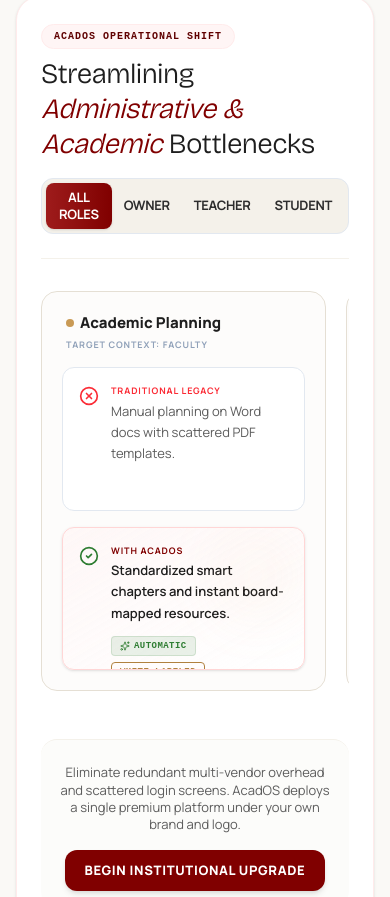
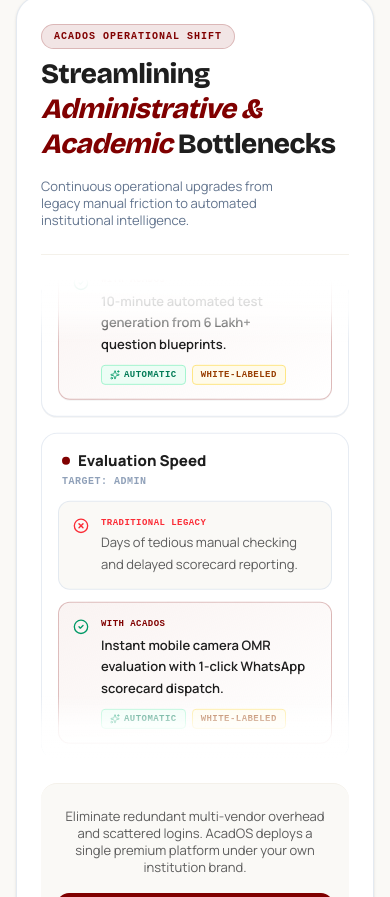
Before and after one commit to hoduacademycontenttwo-sudo/AcadOS, a React (Vite) app: page / in a window 390 px wide. Shown: the part 4147-5044 px from the top of the page. Built offline with nearby package versions, Linux system fonts and the light colour scheme; a web font is replaced by a local one.

Commit message:
feat: convert operational shift comparison section into a smooth continuous auto-scrolling marquee on desktop and mobile

```diff
--- a/src/components/BeforeAfterSlider.tsx
+++ b/src/components/BeforeAfterSlider.tsx
@@ -1,12 +1,11 @@
-import React, { useState } from 'react';
-import { ToggleLeft, ToggleRight, XCircle, CheckCircle2, Star, Sparkles, Sliders } from 'lucide-react';
-import { motion, AnimatePresence } from 'motion/react';
+import React from 'react';
+import { XCircle, CheckCircle2, Sparkles, ArrowRight } from 'lucide-react';
 
 interface ComparisonItem {
   category: string;
   traditional: string;
   acados: string;
-  role: 'owner' | 'teacher' | 'student' | 'all';
+  role: string;
 }
 
 const COMPARISON_ITEMS: ComparisonItem[] = [
@@ -14,159 +13,164 @@
     category: 'Academic Planning',
     traditional: 'Manual planning on Word docs with scattered PDF templates.',
     acados: 'Standardized smart chapters and instant board-mapped resources.',
-    role: 'teacher'
+    role: 'Faculty'
   },
   {
     category: 'Assessment Creation',
-    traditional: 'Hours manual typesetting, copying formulas, and aligning layouts.',
-    acados: '10-minute generation from 5 Lakh+ question template blueprints.',
-    role: 'teacher'
+    traditional: 'Hours of manual typesetting, copying math formulas, and aligning layouts.',
+    acados: '10-minute automated test generation from 6 Lakh+ question blueprints.',
+    role: 'Faculty'
   },
   {
     category: 'Evaluation Speed',
-    traditional: 'Days of manual checking and delayed scorecard reporting.',
-    acados: 'Instant mobile camera OMR evaluation and auto WhatsApp dispatch.',
-    role: 'owner'
+    traditional: 'Days of tedious manual checking and delayed scorecard reporting.',
+    acados: 'Instant mobile camera OMR evaluation with 1-click WhatsApp scorecard dispatch.',
+    role: 'Admin'
+  },
+  {
+    category: 'CBT Mock Simulations',
+    traditional: 'Third-party portals with clunky UIs and recurring per-test server bills.',
+    acados: 'In-house NTA-grade computer based test engine with anti-cheat timers.',
+    role: 'Exam Head'
   },
   {
     category: 'Student Study Habits',
-    traditional: 'Unstructured and passive worksheet drills without tracking.',
-    acados: 'Gamified interactive practice sheets, streaks, and mistake binders.',
-    role: 'student'
+    traditional: 'Unstructured and passive worksheet drills without performance analytics.',
+    acados: 'Gamified interactive practice LMS, study streaks, and smart error binders.',
+    role: 'Student'
   },
   {
     category: 'Academic Intelligence',
-    traditional: 'Only raw test marks available; weak topic areas stay hidden.',
+    traditional: 'Only raw test marks available; student conceptual weaknesses stay hidden.',
     acados: 'Concept-by-concept diagnostic graphs mapping exact remedial needs.',
-    role: 'owner'
+    role: 'Director'
   },
   {
     category: 'Admissions & CRM',
-    traditional: 'Missed inquiry desk calls and loose paper counseling logs.',
-    acados: 'Centralized lead pipeline with automated alerts and callbacks.',
-    role: 'owner'
+    traditional: 'Missed inquiry desk phone calls and loose paper counseling registers.',
+    acados: 'Centralized lead CRM with automated WhatsApp follow-up reminders.',
+    role: 'Counselor'
+  },
+  {
+    category: 'Fee Management',
+    traditional: 'Physical receipt books, manual reconciliations, and overdue fee leakages.',
+    acados: 'Automated installment ledgers, online payment links, and instant receipts.',
+    role: 'Accounts'
   }
 ];
 
 export default function BeforeAfterSlider() {
-  const [activeRoleFilter, setActiveRoleFilter] = useState<'all' | 'owner' | 'teacher' | 'student'>('all');
-
-  const filteredItems = COMPARISON_ITEMS.filter(
-    item => activeRoleFilter === 'all' || item.role === activeRoleFilter || item.role === 'all'
-  );
+  // Double the list for seamless infinite loop scrolling
+  const infiniteItems = [...COMPARISON_ITEMS, ...COMPARISON_ITEMS];
 
   return (
-    <div className="bg-white rounded-3xl border border-maroon-100 p-6 md:p-8 shadow-sm overflow-hidden" id="before-after-view">
-      <div className="flex flex-col sm:flex-row sm:items-center justify-between gap-4 border-b border-slate-100 pb-6 mb-8">
+    <div className="bg-white rounded-3xl border border-slate-200/90 p-6 md:p-8 shadow-sm overflow-hidden" id="before-after-view">
+
+      {/* Header Section */}
+      <div className="flex flex-col sm:flex-row sm:items-end justify-between gap-4 border-b border-slate-100 pb-6 mb-6">
         <div>
-          <span className="text-maroon-800 font-mono text-[10px] uppercase font-semibold tracking-widest bg-maroon-50 px-3 py-1 rounded-full border border-maroon-100 inline-block">
+          <span className="text-[#800000] font-mono text-[10px] uppercase font-bold tracking-widest bg-[#800000]/10 px-3 py-1 rounded-full border border-[#800000]/20 inline-block">
             AcadOS Operational Shift
           </span>
-          <h4 className="text-2xl sm:text-3xl font-serif font-light text-slate-900 mt-2 leading-tight">
-            Streamlining <span className="italic text-maroon-700">Administrative & Academic</span> Bottlenecks
+          <h4 className="text-2xl sm:text-3xl font-serif font-extrabold text-slate-900 mt-2 leading-tight">
+            Streamlining <span className="italic text-[#800000]">Administrative & Academic</span> Bottlenecks
           </h4>
         </div>
+        <p className="text-slate-500 text-xs sm:text-sm max-w-sm">
+          Continuous operational upgrades from legacy manual friction to automated institutional intelligence.
+        </p>
+      </div>
 
-        {/* Perspective Filters */}
-        <div className="flex bg-slate-100 p-1 rounded-xl border border-slate-200 self-start sm:self-center">
-          {(['all', 'owner', 'teacher', 'student'] as const).map(role => (
-            <button
-              key={role}
-              onClick={() => setActiveRoleFilter(role)}
-              className={`px-3 py-1.5 rounded-lg text-xs font-bold font-sans uppercase tracking-tight transition-all ${
-                activeRoleFilter === role
-                  ? 'bg-gradient-to-r from-maroon-600 to-maroon-700 text-white shadow-sm'
-                  : 'text-slate-550 hover:text-slate-900'
-              }`}
+      {/* Grid Comparison Headers (Desktop) */}
+      <div className="grid grid-cols-12 gap-4 text-center font-mono text-[11px] uppercase tracking-widest font-extrabold text-slate-500 mb-3 hidden md:grid select-none px-2">
+        <div className="col-span-3 text-left pl-2">Institution Channel</div>
+        <div className="col-span-4 bg-slate-100 py-1.5 rounded-lg border border-slate-200 text-slate-600 uppercase">
+          Legacy System (Traditional)
+        </div>
+        <div className="col-span-5 bg-[#800000]/10 py-1.5 rounded-lg border border-[#800000]/20 text-[#800000] uppercase">
+          Operating System (With AcadOS)
+        </div>
+      </div>
+
+      {/* Auto-scrolling infinite vertical marquee container */}
+      <div className="relative h-[480px] sm:h-[540px] overflow-hidden rounded-2xl group select-none">
+
+        {/* Top Gradient Fade Mask */}
+        <div className="absolute top-0 inset-x-0 h-16 bg-gradient-to-b from-white via-white/80 to-transparent z-10 pointer-events-none" />
+
+        {/* Bottom Gradient Fade Mask */}
+        <div className="absolute bottom-0 inset-x-0 h-16 bg-gradient-to-t from-white via-white/80 to-transparent z-10 pointer-events-none" />
+
+        {/* Scrolling Track (Infinite Upward Motion) */}
+        <div className="flex flex-col gap-4 animate-marquee-vertical group-hover:[animation-play-state:paused] py-2">
+          {infiniteItems.map((item, idx) => (
+            <div
+              key={`${item.category}-${idx}`}
+              className="border border-slate-200/80 p-4 sm:p-5 rounded-2xl bg-white shadow-2xs hover:shadow-md transition-shadow flex flex-col gap-3 md:grid md:grid-cols-12 md:gap-4 md:items-center"
             >
-              {role === 'all' ? 'All Roles' : role}
-            </button>
+              {/* Category */}
+              <div className="md:col-span-3 flex flex-col justify-center pl-1">
+                <span className="text-slate-900 font-extrabold text-sm sm:text-base font-sans flex items-center gap-2">
+                  <span className="w-2 h-2 rounded-full bg-[#800000] shrink-0" />
+                  {item.category}
+                </span>
+                <span className="text-[10px] font-mono font-bold text-slate-400 uppercase tracking-wider mt-0.5 block">
+                  Target: {item.role}
+                </span>
+              </div>
+
+              {/* Legacy Card */}
+              <div className="md:col-span-4 bg-slate-50 border border-slate-200/90 rounded-xl p-3.5 flex gap-3 text-xs leading-relaxed text-slate-600 font-sans">
+                <XCircle className="w-4 h-4 text-red-500 block shrink-0 mt-0.5" />
+                <div className="space-y-0.5">
+                  <span className="text-[9px] font-mono font-bold text-red-500 uppercase tracking-wider block md:hidden">
+                    Traditional Legacy
+                  </span>
+                  <p>{item.traditional}</p>
+                </div>
+              </div>
+
+              {/* AcadOS Card */}
+              <div className="md:col-span-5 bg-gradient-to-br from-[#800000]/5 to-white border border-[#800000]/25 rounded-xl p-3.5 flex gap-3 text-xs leading-relaxed text-slate-800 font-sans shadow-2xs relative overflow-hidden">
+                <CheckCircle2 className="w-4 h-4 text-emerald-600 block shrink-0 mt-0.5" />
+                <div className="space-y-1 w-full">
+                  <span className="text-[9px] font-mono font-bold text-[#800000] uppercase tracking-wider block md:hidden">
+                    With AcadOS
+                  </span>
+                  <p className="font-semibold text-slate-900">{item.acados}</p>
+
+                  {/* Positive Badges */}
+                  <div className="pt-1.5 flex items-center gap-1.5 flex-wrap">
+                    <span className="bg-emerald-50 text-emerald-700 font-bold text-[9px] font-mono uppercase tracking-wider px-2 py-0.5 rounded border border-emerald-200 flex items-center gap-1">
+                      <Sparkles className="w-2.5 h-2.5 text-emerald-600" />
+                      Automatic
+                    </span>
+                    <span className="bg-amber-50 text-amber-800 font-bold text-[9px] font-mono uppercase tracking-wider px-2 py-0.5 rounded border border-amber-200">
+                      White-Labeled
+                    </span>
+                  </div>
+                </div>
+              </div>
+            </div>
           ))}
         </div>
       </div>
 
-      {/* Grid Comparison Headers */}
-      <div className="grid grid-cols-1 md:grid-cols-12 gap-4 text-center font-mono text-xs uppercase tracking-widest font-extrabold text-slate-500 mb-2.5 hidden md:grid select-none">
-        <div className="col-span-3 text-left pl-3">Institution Channel</div>
-        <div className="col-span-4 bg-slate-50 py-1 rounded border border-slate-200 text-slate-500 uppercase">Legacy System (Traditional)</div>
-        <div className="col-span-5 bg-maroon-50/50 py-1 rounded border border-maroon-105 text-maroon-800 uppercase">Operating System (With AcadOS)</div>
-      </div>
-
-      {/* Comparison Grid rows */}
-      <div className="flex overflow-x-auto pb-4 gap-5 snap-x snap-mandatory scrollbar-thin md:flex-col md:overflow-visible md:pb-0 md:space-y-4 md:gap-0 select-none">
-        <AnimatePresence mode="popLayout">
-          {filteredItems.map((item, idx) => (
-            <motion.div
-              layout
-              key={item.category}
-              initial={{ opacity: 0, y: 12 }}
-              animate={{ opacity: 1, y: 0 }}
-              exit={{ opacity: 0, scale: 0.98 }}
-              transition={{ duration: 0.2 }}
-              className="w-[285px] min-w-[285px] max-w-[285px] snap-start shrink-0 border border-slate-150 p-5 rounded-2xl bg-slate-50/45 flex flex-col gap-4 md:w-full md:min-w-0 md:max-w-none md:p-0 md:bg-transparent md:border-0 md:border-b md:border-slate-100 md:pb-4 md:last:border-0 md:grid md:grid-cols-12 md:gap-4 md:items-stretch"
-            >
-              {/* Category */}
-              <div className="md:col-span-3 flex flex-col justify-center pl-1">
-                <span className="text-slate-900 font-extrabold text-sm sm:text-base font-sans flex items-center gap-1.5">
-                  <span className="w-2 h-2 rounded-full bg-gold-500 shrink-0" />
-                  {item.category}
-                </span>
-                <span className="text-[9px] font-bold text-slate-400 uppercase tracking-widest mt-1 block">
-                  Target context: {item.role === 'owner' ? 'Institution admin' : item.role === 'teacher' ? 'Faculty' : 'Student'}
-                </span>
-              </div>
-
-              {/* Legacy card */}
-              <div className="md:col-span-4 bg-white md:bg-slate-50 border border-slate-200 md:border-slate-205 rounded-xl md:rounded-2xl p-4 flex gap-3 text-xs leading-relaxed text-slate-600 font-sans flex-1 md:flex-none">
-                <XCircle className="w-5 h-5 text-red-500 block shrink-0 mt-0.5" />
-                <div className="space-y-1">
-                  <span className="text-[9px] font-bold text-red-500 uppercase tracking-widest block md:hidden mb-0.5">Traditional Legacy</span>
-                  <p>{item.traditional}</p>
-                </div>
-              </div>
-
-              {/* AcadOS card */}
-              <div className="md:col-span-5 bg-gradient-to-br from-maroon-50/70 to-white border border-maroon-200 rounded-xl md:rounded-2xl p-4 flex gap-3 text-xs leading-relaxed text-slate-800 font-sans shadow-sm relative overflow-hidden group flex-1 md:flex-none">
-                {/* Glow detail */}
-                <div className="absolute top-0 right-0 w-24 h-24 bg-gold-400/5 blur-xl group-hover:scale-125 transition-transform duration-300 rounded-full" />
-
-                <CheckCircle2 className="w-5 h-5 text-success-green block shrink-0 mt-0.5" />
-                <div className="space-y-1 w-full">
-                  <span className="text-[9px] font-bold text-maroon-700 uppercase tracking-widest block md:hidden mb-0.5">With AcadOS</span>
-                  <p className="font-semibold text-slate-900 font-sans">{item.acados}</p>
-
-                  {/* Positive micro-badges */}
-                  <div className="pt-2 flex items-center gap-1.5 flex-wrap">
-                    <span className="bg-success-green/10 text-success-green font-bold text-[9px] font-mono uppercase tracking-wider px-2 py-0.5 rounded border border-success-green/15 flex items-center gap-1">
-                      <Sparkles className="w-2.5 h-2.5" />
-                      Automatic
-                    </span>
-                    <span className="bg-gold-50/80 text-gold-600 font-bold text-[9px] font-mono uppercase tracking-wider px-2 py-0.5 rounded border border-gold-300/30">
-                      White-labeled
-                    </span>
-                  </div>
-                </div>
-              </div>
-            </motion.div>
-          ))}
-        </AnimatePresence>
-      </div>
-
       {/* Action panel underneath */}
-      <div className="mt-8 pt-6 border-t border-slate-100 flex flex-col sm:flex-row justify-between items-center bg-slate-50/50 p-4 rounded-2xl gap-4">
-        <p className="text-xs text-slate-600 text-center sm:text-left max-w-md font-sans">
-          Eliminate redundant multi-vendor overhead and scattered login screens. AcadOS deploys a single premium platform under your own brand and logo.
+      <div className="mt-6 pt-6 border-t border-slate-100 flex flex-col sm:flex-row justify-between items-center bg-slate-50 p-4 sm:p-5 rounded-2xl gap-4">
+        <p className="text-xs text-slate-600 text-center sm:text-left max-w-md">
+          Eliminate redundant multi-vendor overhead and scattered logins. AcadOS deploys a single premium platform under your own institution brand.
         </p>
 
         <button
           onClick={() => {
-            const selector = 'demo-booking-section';
-            const contactEl = document.getElementById(selector);
+            const contactEl = document.getElementById('demo-booking-section');
             if (contactEl) contactEl.scrollIntoView({ behavior: 'smooth' });
           }}
-          className="bg-maroon-700 hover:bg-maroon-800 text-white font-extrabold px-5 py-3 rounded-xl text-xs uppercase tracking-wider shrink-0 shadow-md active:scale-[0.98] cursor-pointer"
+          className="bg-[#800000] hover:bg-[#660000] text-white font-extrabold px-5 py-3 rounded-xl text-xs uppercase tracking-wider shrink-0 shadow-md hover:shadow-lg active:scale-[0.98] transition-all flex items-center gap-2 cursor-pointer"
         >
-          Begin Institutional Upgrade
+          <span>Begin Institutional Upgrade</span>
+          <ArrowRight className="w-3.5 h-3.5" />
         </button>
       </div>
     </div>
--- a/src/index.css
+++ b/src/index.css
@@ -312,3 +312,23 @@
   0%, 100% { opacity: 0.18; transform: scale(1); }
   50%       { opacity: 0.32; transform: scale(1.12); }
 }
+
+/* ─── Vertical Marquee Scroll for Before/After comparison ─── */
+@keyframes marquee-vertical {
+  0% {
+    transform: translateY(0%);
+  }
+  100% {
+    transform: translateY(-50%);
+  }
+}
+
+.animate-marquee-vertical {
+  animation: marquee-vertical 28s linear infinite;
+}
+
+@media (hover: hover) {
+  .animate-marquee-vertical:hover {
+    animation-play-state: paused;
+  }
+}
```
